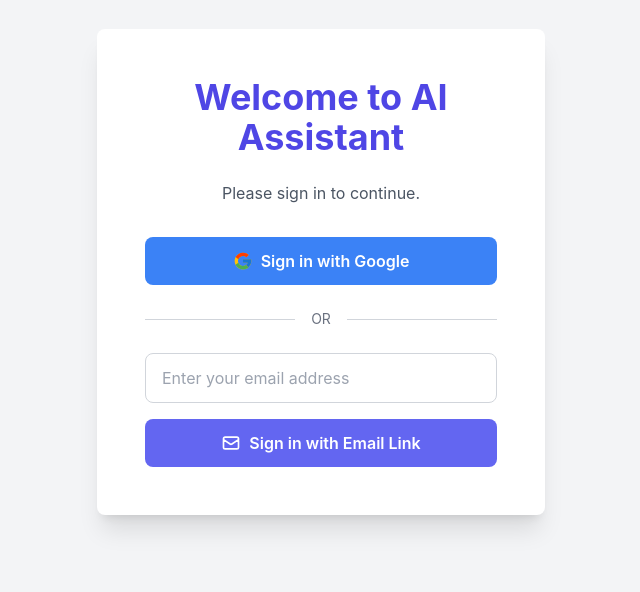
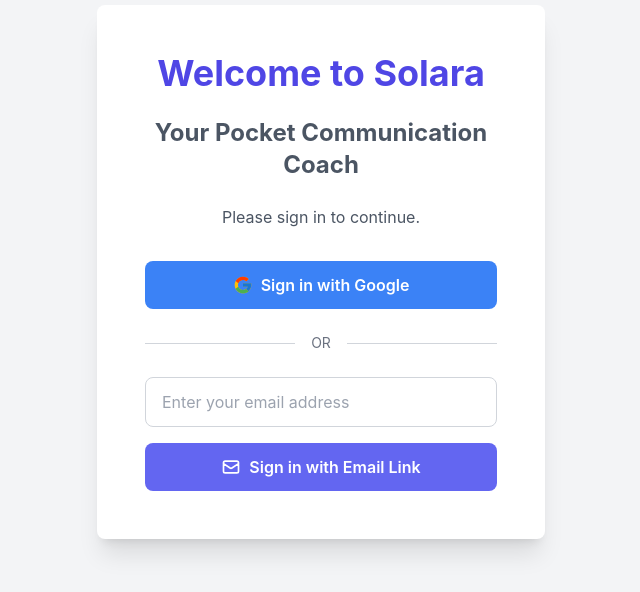
Before and after one commit to Sbyog/tax-assistant-app, a React (Create React App) app: page /login in a window 1280 px wide. Shown: the part 128-720 px from the top of the page, without its empty margins (319-959 px from the left). Built offline with nearby package versions, Linux system fonts and the light colour scheme; no server answers.

Commit message:
feat: update application branding to "Solara: Your Pocket Communication Coach" and configure Firebase API key logging

```diff
--- a/package.json
+++ b/package.json
@@ -2,7 +2,7 @@
   "name": "ai-tools-app",
   "version": "0.1.0",
   "private": true,
-  "description": "An application for AI tools.",
+  "description": "Solara: Your Pocket Communicaion Coach",
   "dependencies": {
     "@testing-library/jest-dom": "^5.17.0",
     "@testing-library/react": "^13.4.0",
--- a/public/index.html
+++ b/public/index.html
@@ -6,12 +6,12 @@
     <meta name="viewport" content="width=device-width, initial-scale=1" />
     <meta name="theme-color" content="#000000" />
     <meta
-      name="site name"
-      content="AI Tools App"
+      name="Solara"
+      content="Solara: Your Pocket Communicaion Coach"
     />
     <link rel="apple-touch-icon" href="%PUBLIC_URL%/logo192.png" />
     <link rel="manifest" href="%PUBLIC_URL%/manifest.json" />
-    <title>AI Tools App</title>
+    <title>Solara</title>
   </head>
   <body>
     <noscript>You need to enable JavaScript to run this app.</noscript>
--- a/src/components/ChatInterface.js
+++ b/src/components/ChatInterface.js
@@ -758,7 +758,7 @@
                   <HiMenu className="w-6 h-6" />
                 </button>
               )}
-              <h2 className="text-lg font-semibold text-gray-700 dark:text-gray-200">AI Chat</h2>
+              <h2 className="text-lg font-semibold text-gray-700 dark:text-gray-200">Solara</h2>
             </div>
 
             {showWelcomeMessage && !isNewUser && (
--- a/src/firebase.js
+++ b/src/firebase.js
@@ -14,6 +14,14 @@
   appId: process.env.REACT_APP_FIREBASE_APP_ID
 };
 
+// print masked api key
+console.log("firebaseConfig:", {
+  apiKey: firebaseConfig.apiKey && typeof firebaseConfig.apiKey === 'string' && firebaseConfig.apiKey.length > 10
+    ? `${firebaseConfig.apiKey.substring(0, 5)}...${firebaseConfig.apiKey.substring(firebaseConfig.apiKey.length - 5)}`
+    : (firebaseConfig.apiKey && typeof firebaseConfig.apiKey === 'string' ? firebaseConfig.apiKey.replace(/./g, "*") : "NOT_SET")
+});
+
+
 // Initialize Firebase
 const app = initializeApp(firebaseConfig);
 
--- a/src/pages/LoginPage.js
+++ b/src/pages/LoginPage.js
@@ -61,8 +61,11 @@
     <div className="min-h-screen flex flex-col items-center justify-center bg-gray-100 dark:bg-gray-800 p-4">
       <div className="bg-white dark:bg-gray-700 shadow-xl rounded-lg p-8 md:p-12 w-full max-w-md text-center">
         <h1 className="text-3xl md:text-4xl font-bold text-primary mb-6 dark:text-white">
-          Welcome to AI Assistant
+          Welcome to Solara
         </h1>
+        <h2  className="text-2xl md:text-2xl font-bold text-gray-600 mb-6 dark:text-white">
+        Your Pocket Communication Coach
+        </h2>
         <p className="text-gray-600 dark:text-gray-300 mb-8">
           Please sign in to continue.
         </p>
```
Also changed, not shown: public/manifest.json, 1 other file (tests, documents, lock files or other folders).
